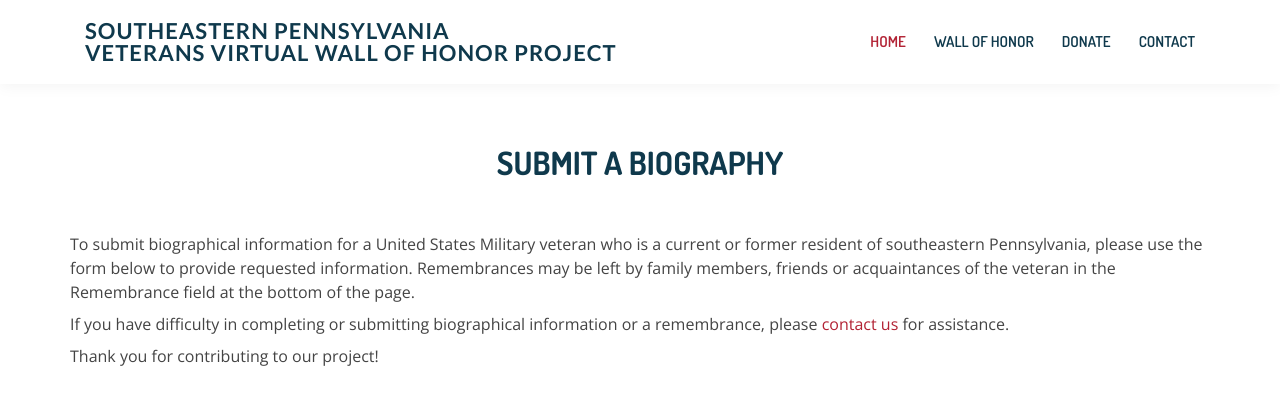
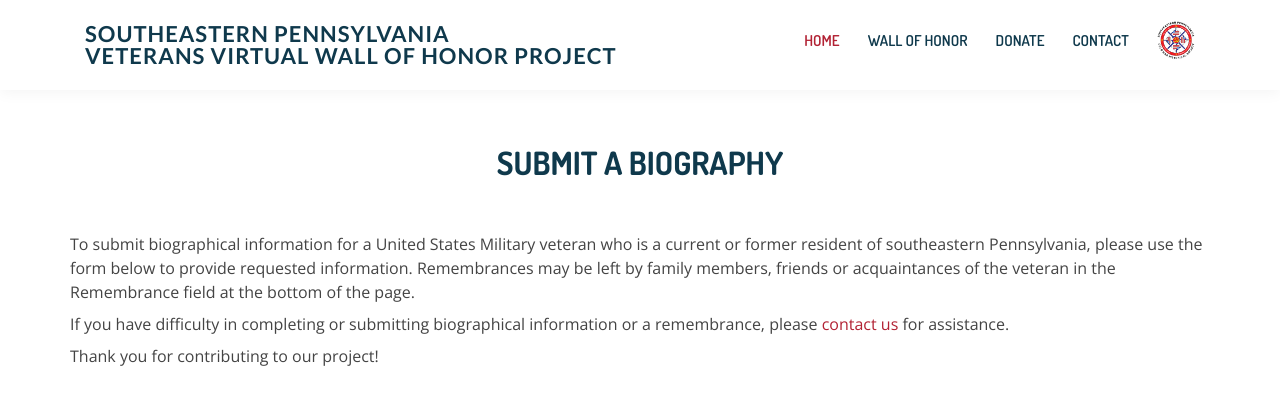
Before and after one commit to jtangir87/vetwallofhonor, a Django app: page /wall-of-honor/submit-biography in a window 1280 px wide. Shown: the top 420 px of the page. Run offline with Django 3.2, Linux system fonts and the light colour scheme; parts of the project's set-up code (start-up, migrations or seed data) failed here and were passed over; some libraries are stand-ins or nearby versions.

Commit message:
add cold war logos to nav and hero

```diff
--- a/templates/base.html
+++ b/templates/base.html
@@ -49,6 +49,7 @@
           <li {% if '/wall-of-honor' in request.path %}class="active"{% endif %}><a href="{% url 'home' %}#portfolio">Wall of Honor</a></>
           <li {% if '/donate' in request.path %}class="active"{% endif %}><a href="{% url 'home' %}#donate">Donate</a></li>
           <li><a href="{% url 'home' %}#contact">Contact</a></li>
+          <li class="cold-war-logo"><a href="https://coldwarhistory.org" target="_blank"><img src="{% static 'img/cold-war-history-logo-black.png' %}" alt="cold war historical society logo"></a></li>
 
         </ul>
       </nav><!-- .nav-menu -->
--- a/templates/home.html
+++ b/templates/home.html
@@ -51,7 +51,7 @@
       <div class="row">
         <div class="col-lg-10 pt-4 pt-lg-0 d-flex flex-column justify-content-center mx-auto text-center">
           <h1>Commemorating and remembering United States Military veterans of southeastern Pennsylvania.</h1>
-          <h2>Sponsored by the <a style="color:white;" href="https://coldwarhistory.org" target="_blank">Southeastern PA Cold War Historical Society</a></h2>
+          <h2>Sponsored by the <a style="color:white;" href="https://coldwarhistory.org" target="_blank">Southeastern PA Cold War Historical Society <img src="{% static 'img/cold-war-history-logo-white.png' %}" alt="cold war historical society logo" class="cold-war-logo"></a></h2>
         </div>
       </div>
     </div>
--- a/vetwall/static/css/style.css
+++ b/vetwall/static/css/style.css
@@ -128,6 +128,16 @@ h1, h2, h3, h4, h5, h6 {
   white-space: nowrap;
   padding: 10px 0 10px 28px;
 }
+
+.nav-menu > ul > .cold-war-logo {
+  padding-top: 0px;
+}
+
+.nav-menu > ul > li > a > img {
+  height:40px;
+  width: auto;
+}
+
 
 .nav-menu a {
   display: block;
@@ -329,6 +339,11 @@ h1, h2, h3, h4, h5, h6 {
   color: #fff;
 }
 
+.mobile-nav .cold-war-logo img {
+  height: 50px;
+  width: auto;
+}
+
 /*--------------------------------------------------------------
 # Hero Section
 --------------------------------------------------------------*/
@@ -374,6 +389,11 @@ h1, h2, h3, h4, h5, h6 {
 
 #hero .btn-get-started:hover {
   background: #3C3B6E;
+}
+
+#hero .cold-war-logo {
+  height: 50px;
+  width: auto;
 }
 
 @media (max-width: 991px) {
```
Also changed, not shown: vetwall/static/img/cold-war-history-logo-black.png (added), vetwall/static/img/cold-war-history-logo-horiz.png (added), vetwall/static/img/cold-war-history-logo-white.png (added).
